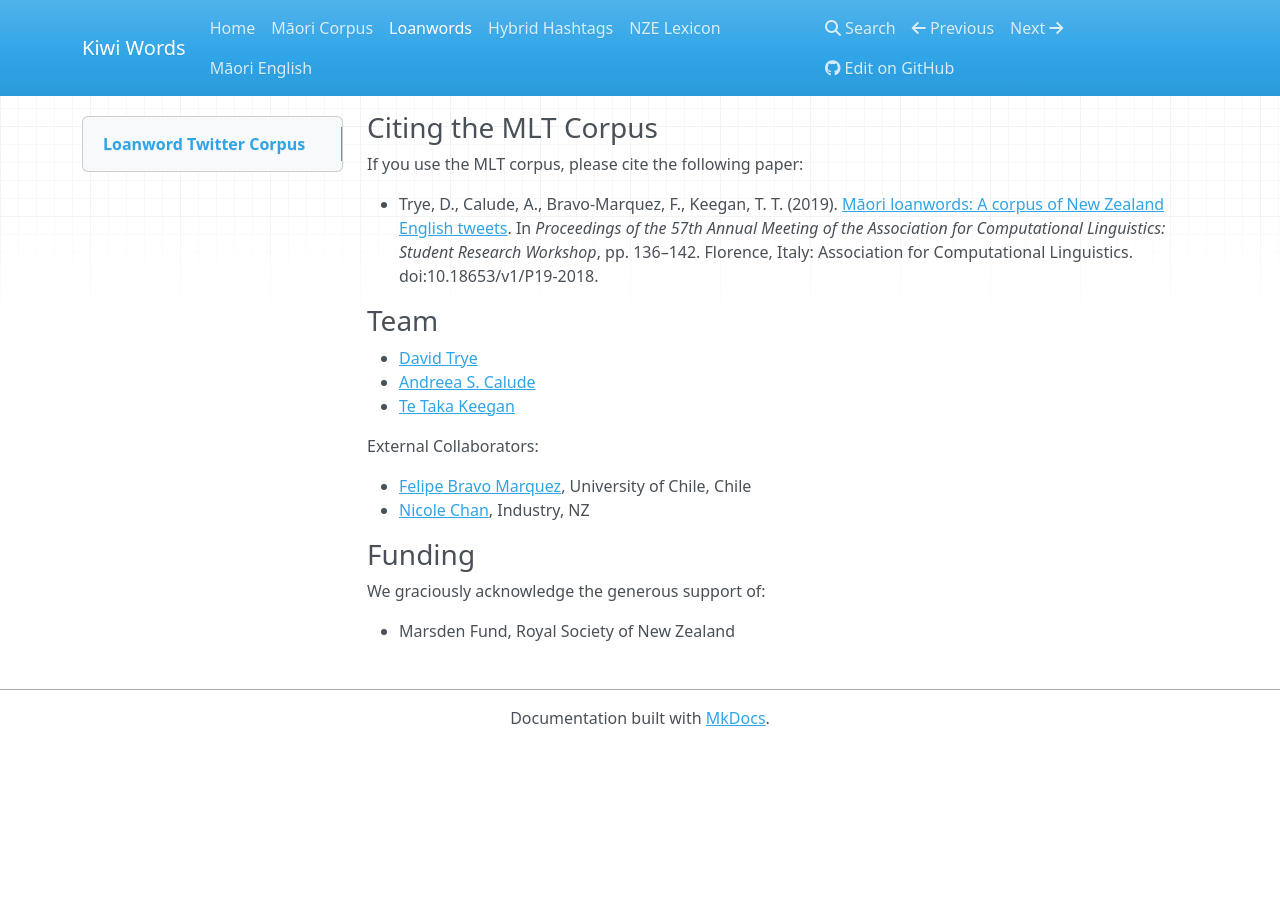
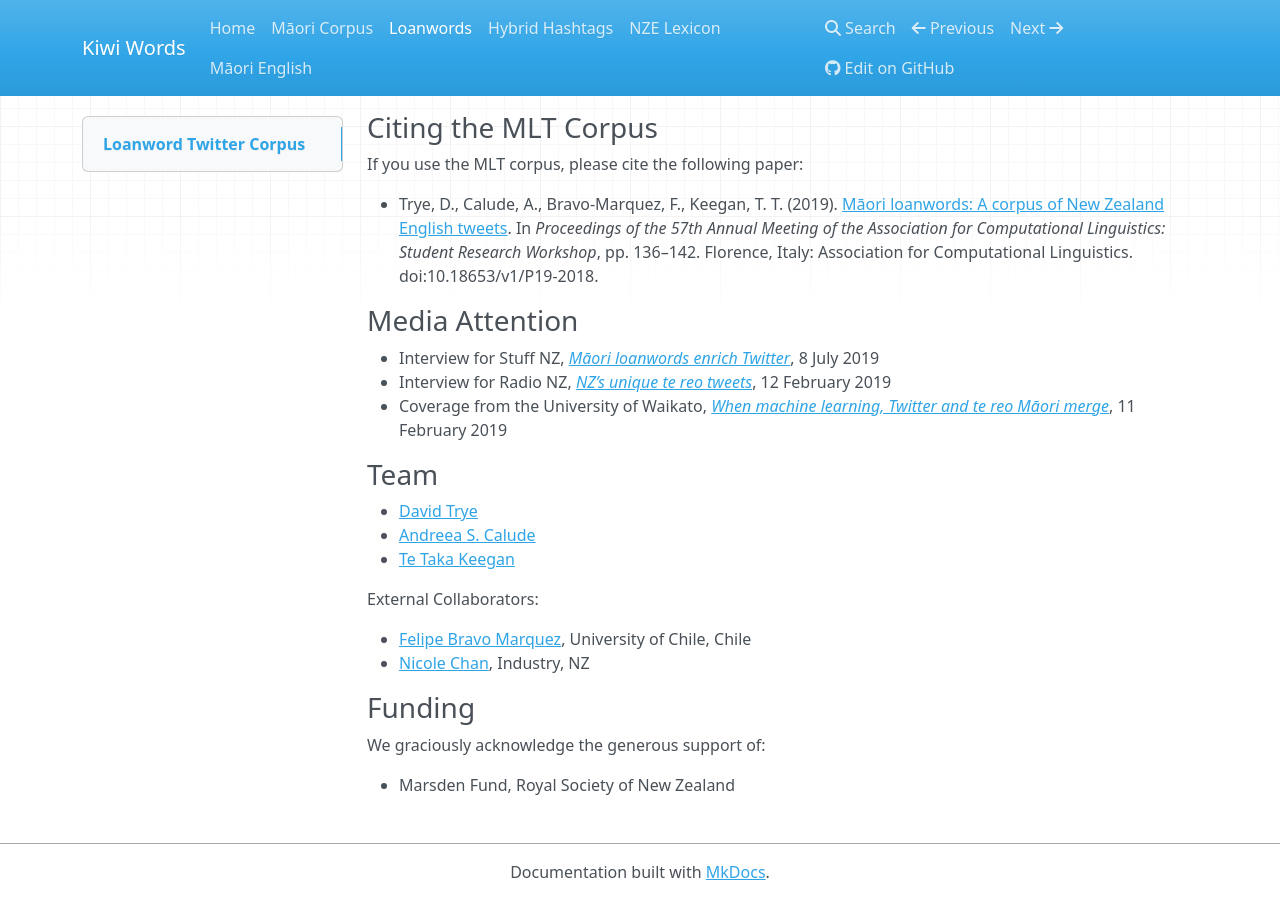
Before and after one commit to Waikato/kiwiwords, an MkDocs documentation site: the page built from docs/corpus.md, in a window 1280 px wide and 900 px high, scrolled down 2774 px. Built offline with MkDocs 1.6.1, drawn with Linux system fonts in a browser that asks for light colours; nearby versions of some CDN libraries; before the commit the page ends 3520 px from its top, so only the background shows below that.

Commit message:
Update corpus.md

```diff
--- a/docs/corpus.md
+++ b/docs/corpus.md
@@ -43,6 +43,12 @@ If you use the MLT corpus, please cite the following paper:
 
 - Trye, D., Calude, A., Bravo-Marquez, F., Keegan, T. T. (2019). [Māori loanwords: A corpus of New Zealand English tweets](https://www.aclweb.org/anthology/P19-2018/). In <i>Proceedings of the 57th Annual Meeting of the Association for Computational Linguistics: Student Research Workshop</i>, pp. 136–142. Florence, Italy: Association for Computational Linguistics. doi:10.18653/v1/P19-2018.
 
+### Media Attention
+
+- Interview for Stuff NZ, [*Māori loanwords enrich Twitter*](https://www.stuff.co.nz/science/113958987/mori-loanwords-enrich-twitter), 8 July 2019
+- Interview for Radio NZ, [*NZ’s unique te reo tweets*](https://www.radionz.co.nz/news/te-manu-korihi/382254/nz-s-unique-te-reo-tweets), 12 February 2019
+- Coverage from the University of Waikato, [*When machine learning, Twitter and te reo Māori merge*](https://www.waikato.ac.nz/news-opinion/media/2019/when-machine-learning-twitter-and-te-reo-maori-merge), 11 February 2019
+
 ### Team
 
 - [David Trye](https://www.cs.waikato.ac.nz/~dgt12/)
```
